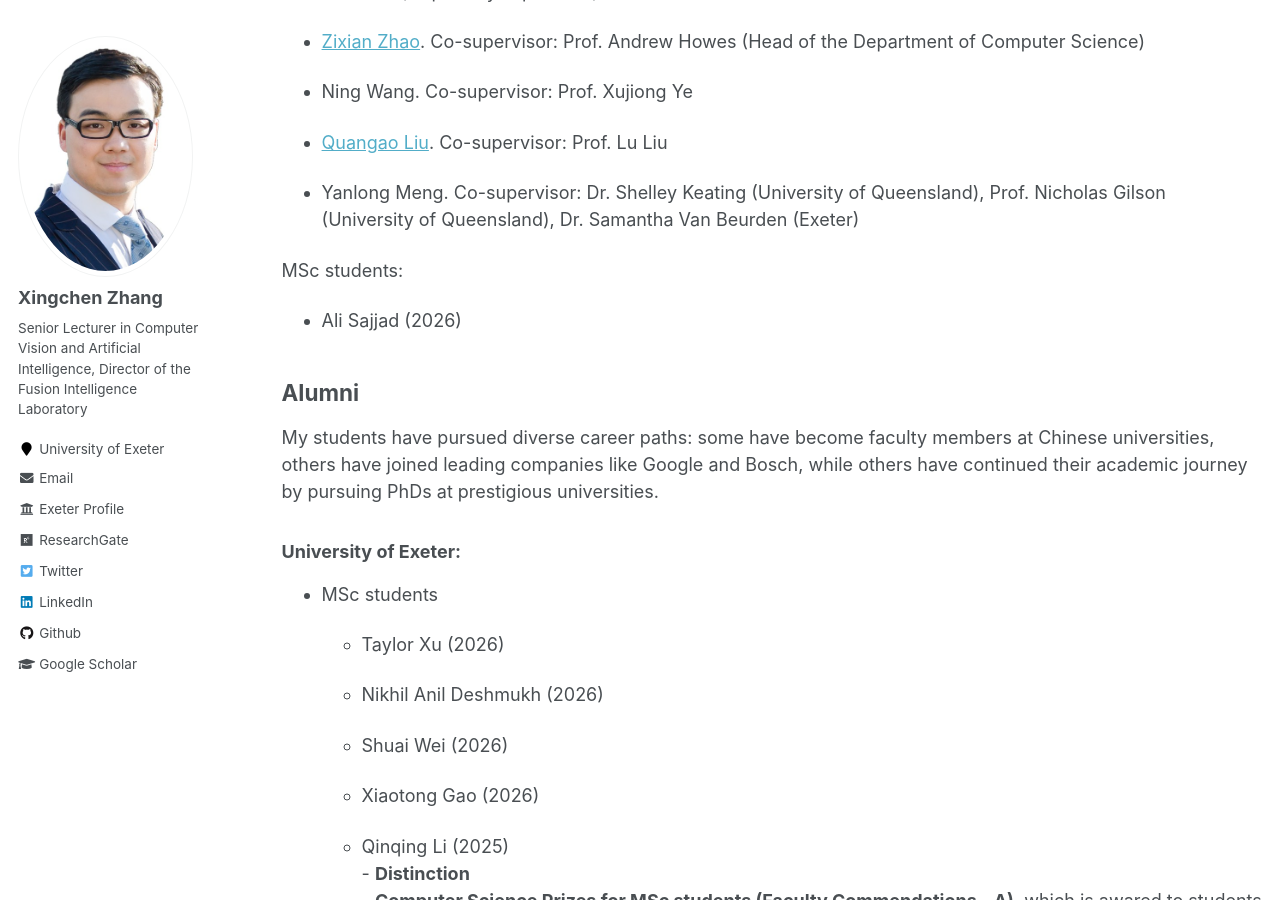
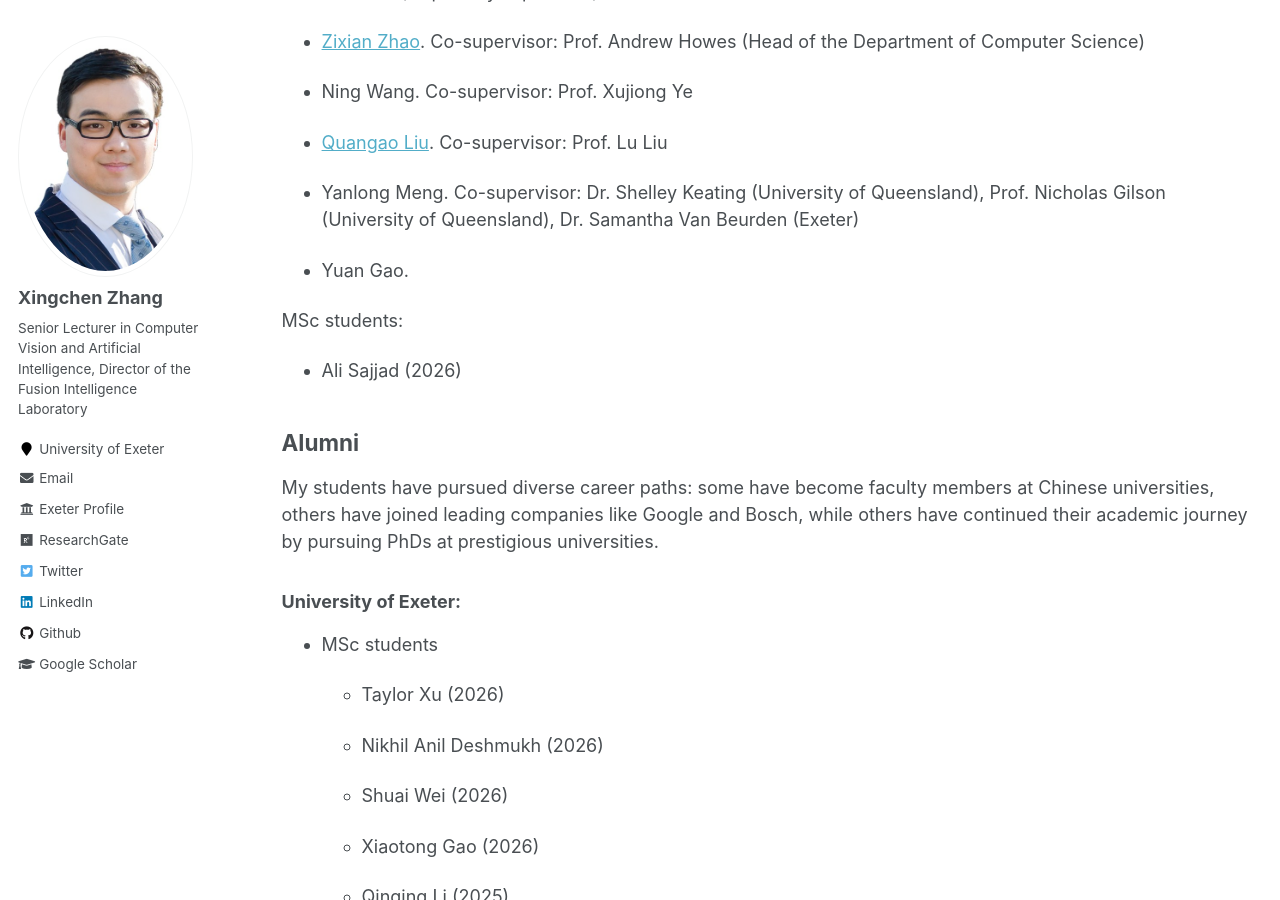
Before and after one commit to xingchenzhang/xingchenzhang.github.io, a Jekyll site: the page built from _pages/team.md, in a window 1280 px wide and 900 px high, scrolled down 940 px. Built offline with Jekyll 4.4.1, drawn with Linux system fonts in a browser that asks for light colours.

Commit message:
update team

```diff
--- a/_pages/team.md
+++ b/_pages/team.md
@@ -38,6 +38,8 @@ PhD students (as primary supervisor):
 - [Quangao Liu](https://scholar.google.com/citations?user=amE9NlYAAAAJ&hl=zh-CN). Co-supervisor: Prof. Lu Liu
 
 - Yanlong Meng. Co-supervisor: Dr. Shelley Keating (University of Queensland), Prof. Nicholas Gilson (University of Queensland), Dr. Samantha Van Beurden (Exeter)
+
+- Yuan Gao.
 
 
 MSc students:
```
